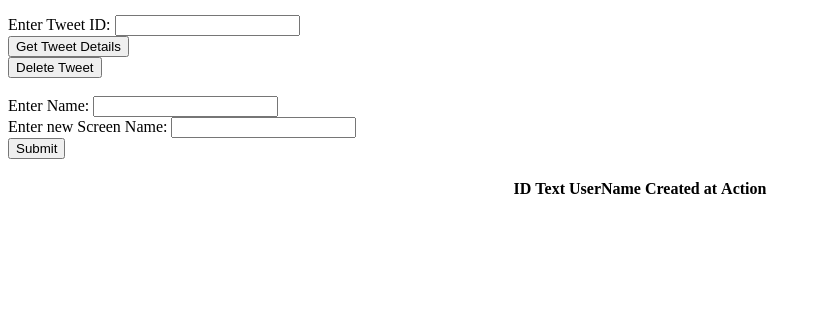
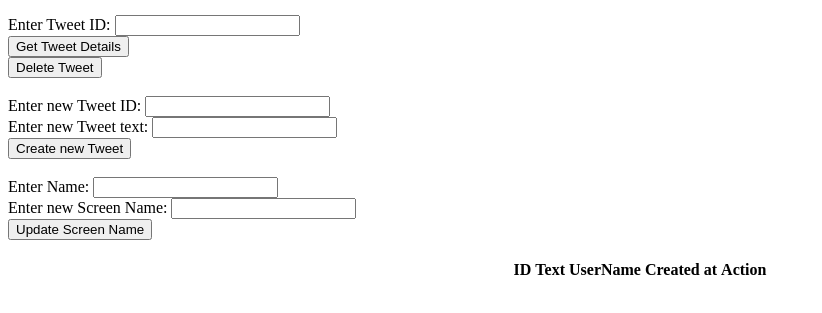
Before and after one commit to G-Knowles/CS3203_HW1, a website: page public/index.html in a window 1280 px wide. Shown: the part 125-438 px from the top of the page, without its empty margins (0-822 px from the left). Drawn offline with Linux system fonts and the light colour scheme.

Commit message:
Add new tweet fields

```diff
--- a/public/index.html
+++ b/public/index.html
@@ -27,7 +27,20 @@
         <tr>
           <button type="Submit" id="del-tweet-btn" class="btn btn-success">Delete Tweet</button>
         </tr>
+
         <br> <br>
+        <tr><label>Enter new Tweet ID:   </label></tr>
+        <tr><input class="form-control" type="text" name="screen_name" id="new-tweet-ID" required></tr>
+        <br>
+        <tr>
+        <tr><label>Enter new Tweet text:    </label></tr>
+        <tr><input class="form-control" type="Number" name="age" id="new-tweet-text" required></tr>
+        <br>
+        <button type="Submit" id="create-tweet" class="btn btn-success">Create new Tweet</button>
+
+        <br> <br>
+
+        <! some comment >
           <tr><label>Enter Name:   </label></tr>
           <tr><input class="form-control" type="text" name="screen_name" id="scrName" required></tr>
         <br>
@@ -36,7 +49,7 @@
           <tr><input class="form-control" type="Number" name="age" id="age" required></tr>
         <br>
       </table>
-      <button type="Submit" id="add" class="btn btn-success">Submit</button>
+      <button type="Submit" id="upd-scrn-name" class="btn btn-success"> Update Screen Name</button>
     </form>
 
     <br />
```
